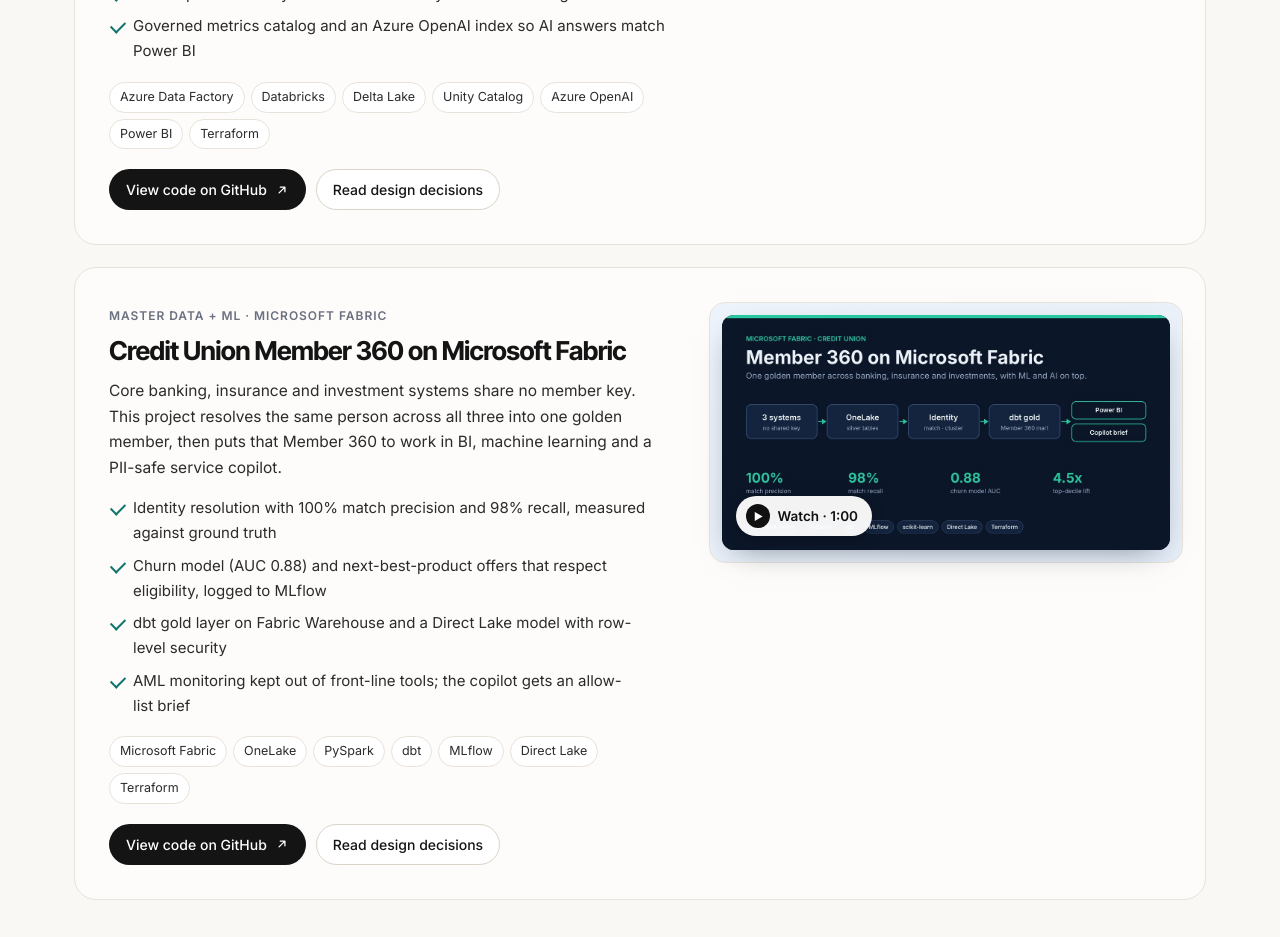
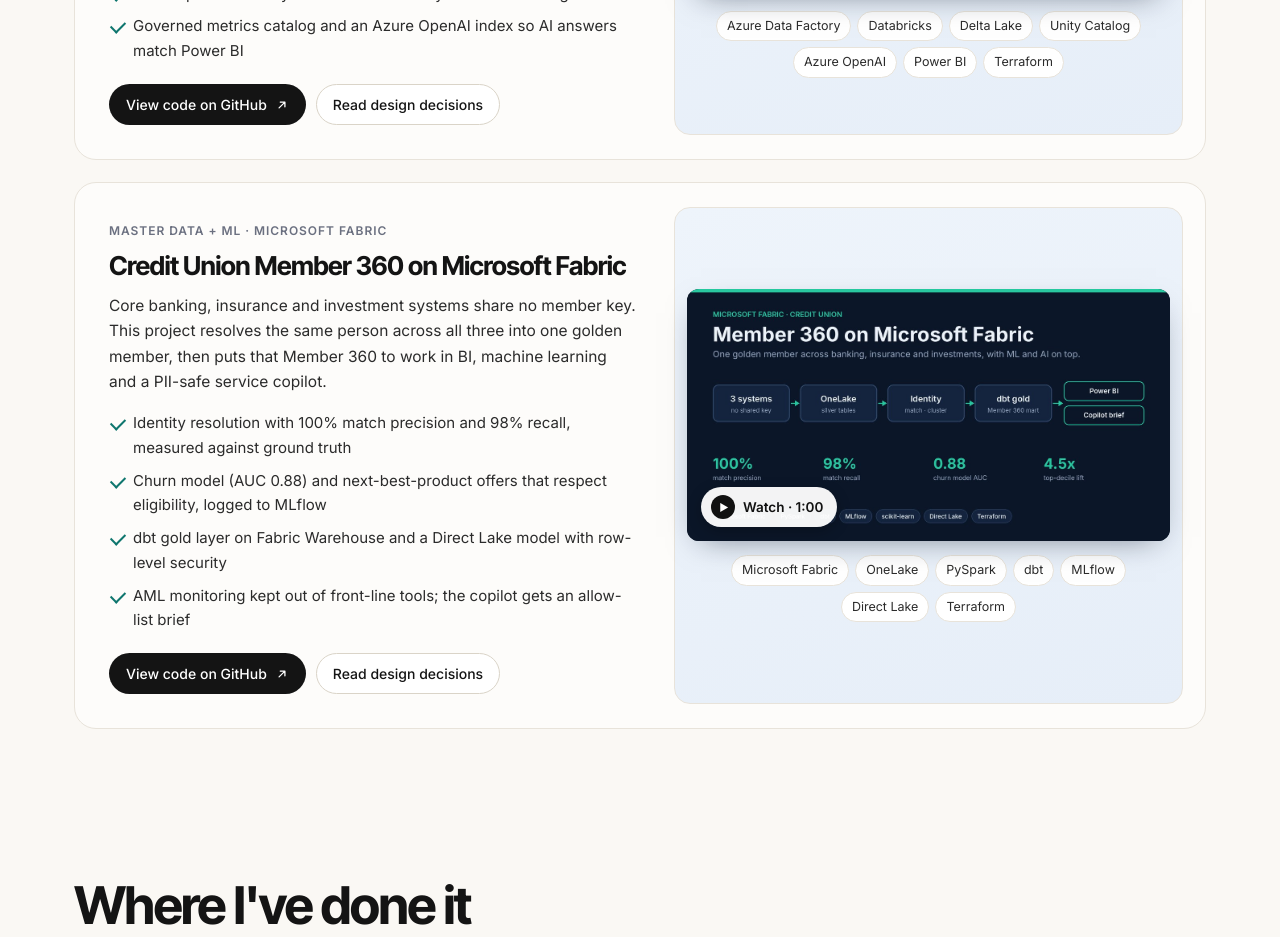
Before and after one commit to SykamVenkata/Sykam-Portfolio--Website, a plain HTML site: page portfolio/index.html in a window 1280 px wide. Shown: the part 5955-6892 px from the top of the page. Drawn offline with Linux system fonts and the light colour scheme.

Commit message:
Balance project cards: tags under video, panel matches text height

```diff
--- a/portfolio/index.html
+++ b/portfolio/index.html
@@ -679,8 +679,8 @@ a:focus-visible,button:focus-visible,input:focus-visible,[tabindex]:focus-visibl
 /* video cards hug their cover instead of stretching to the text column */
 .proj-visual.pv-media{align-self:center;padding:12px;background:linear-gradient(160deg,#eef4fb,#e6eef8)}
 .proj-visual.pv-media .proj-media{border-radius:12px}
-.pv-watch{margin-top:12px;justify-self:center}
-@media (min-width:961px){.proj:has(.pv-media){grid-template-columns:1.25fr 1fr;align-items:start}.proj-visual.pv-media{align-self:start;margin-top:22px;margin-right:10px}}
+.pv-chips{margin-top:14px;justify-content:center;justify-self:stretch}
+@media (min-width:961px){.proj:has(.pv-media){grid-template-columns:1.1fr 1fr;align-items:start}.proj-visual.pv-media{align-self:stretch;margin:12px 10px 12px 0;display:flex;flex-direction:column;justify-content:center;gap:0}}
 </style>
 </head>
 <body>
@@ -1009,7 +1009,6 @@ a:focus-visible,button:focus-visible,input:focus-visible,[tabindex]:focus-visibl
           <li>Gold is published only after a BCBS 239-style reconciliation gate</li>
           <li>Governed metrics catalog and an Azure OpenAI index so AI answers match Power BI</li>
         </ul>
-        <div class="chips"><span class="chip">Azure Data Factory</span><span class="chip">Databricks</span><span class="chip">Delta Lake</span><span class="chip">Unity Catalog</span><span class="chip">Azure OpenAI</span><span class="chip">Power BI</span><span class="chip">Terraform</span></div>
         <div class="proj-btns">
           <a href="https://github.com/SykamVenkata/azure-banking-risk-lakehouse" class="btn btn-dark btn-sm" target="_blank" rel="noopener">View code on GitHub <svg width="14" height="14" viewBox="0 0 24 24" fill="none" stroke="currentColor" stroke-width="2.2" stroke-linecap="round" stroke-linejoin="round" aria-hidden="true"><path d="M7 17 17 7M9 7h8v8"/></svg></a>
           <a href="https://github.com/SykamVenkata/azure-banking-risk-lakehouse/blob/main/docs/design-decisions.md" class="btn btn-light btn-sm" target="_blank" rel="noopener">Read design decisions</a>
@@ -1020,6 +1019,7 @@ a:focus-visible,button:focus-visible,input:focus-visible,[tabindex]:focus-visibl
           <img src="media/banking-cover.jpg" width="1200" height="627" loading="lazy" alt="Azure Banking Risk Lakehouse: ingest with ADF and Auto Loader, Bronze with contract schema, Silver with quality rules and quarantine, Gold star schema with CECL, then Power BI and an AI assistant">
           <span class="play-badge"><i aria-hidden="true">▶</i>Watch · 1:00</span>
         </button>
+          <div class="chips pv-chips"><span class="chip">Azure Data Factory</span><span class="chip">Databricks</span><span class="chip">Delta Lake</span><span class="chip">Unity Catalog</span><span class="chip">Azure OpenAI</span><span class="chip">Power BI</span><span class="chip">Terraform</span></div>
       </div>
     </article>
 
@@ -1034,7 +1034,6 @@ a:focus-visible,button:focus-visible,input:focus-visible,[tabindex]:focus-visibl
           <li>dbt gold layer on Fabric Warehouse and a Direct Lake model with row-level security</li>
           <li>AML monitoring kept out of front-line tools; the copilot gets an allow-list brief</li>
         </ul>
-        <div class="chips"><span class="chip">Microsoft Fabric</span><span class="chip">OneLake</span><span class="chip">PySpark</span><span class="chip">dbt</span><span class="chip">MLflow</span><span class="chip">Direct Lake</span><span class="chip">Terraform</span></div>
         <div class="proj-btns">
           <a href="https://github.com/SykamVenkata/credit-union-member360-fabric" class="btn btn-dark btn-sm" target="_blank" rel="noopener">View code on GitHub <svg width="14" height="14" viewBox="0 0 24 24" fill="none" stroke="currentColor" stroke-width="2.2" stroke-linecap="round" stroke-linejoin="round" aria-hidden="true"><path d="M7 17 17 7M9 7h8v8"/></svg></a>
           <a href="https://github.com/SykamVenkata/credit-union-member360-fabric/blob/main/docs/design-decisions.md" class="btn btn-light btn-sm" target="_blank" rel="noopener">Read design decisions</a>
@@ -1045,6 +1044,7 @@ a:focus-visible,button:focus-visible,input:focus-visible,[tabindex]:focus-visibl
           <img src="media/member360-cover.jpg" width="1200" height="627" loading="lazy" alt="Member 360 on Microsoft Fabric: three source systems into OneLake, identity resolution, a dbt gold Member 360 mart, then Power BI and a copilot brief">
           <span class="play-badge"><i aria-hidden="true">▶</i>Watch · 1:00</span>
         </button>
+          <div class="chips pv-chips"><span class="chip">Microsoft Fabric</span><span class="chip">OneLake</span><span class="chip">PySpark</span><span class="chip">dbt</span><span class="chip">MLflow</span><span class="chip">Direct Lake</span><span class="chip">Terraform</span></div>
       </div>
     </article>
 
```
